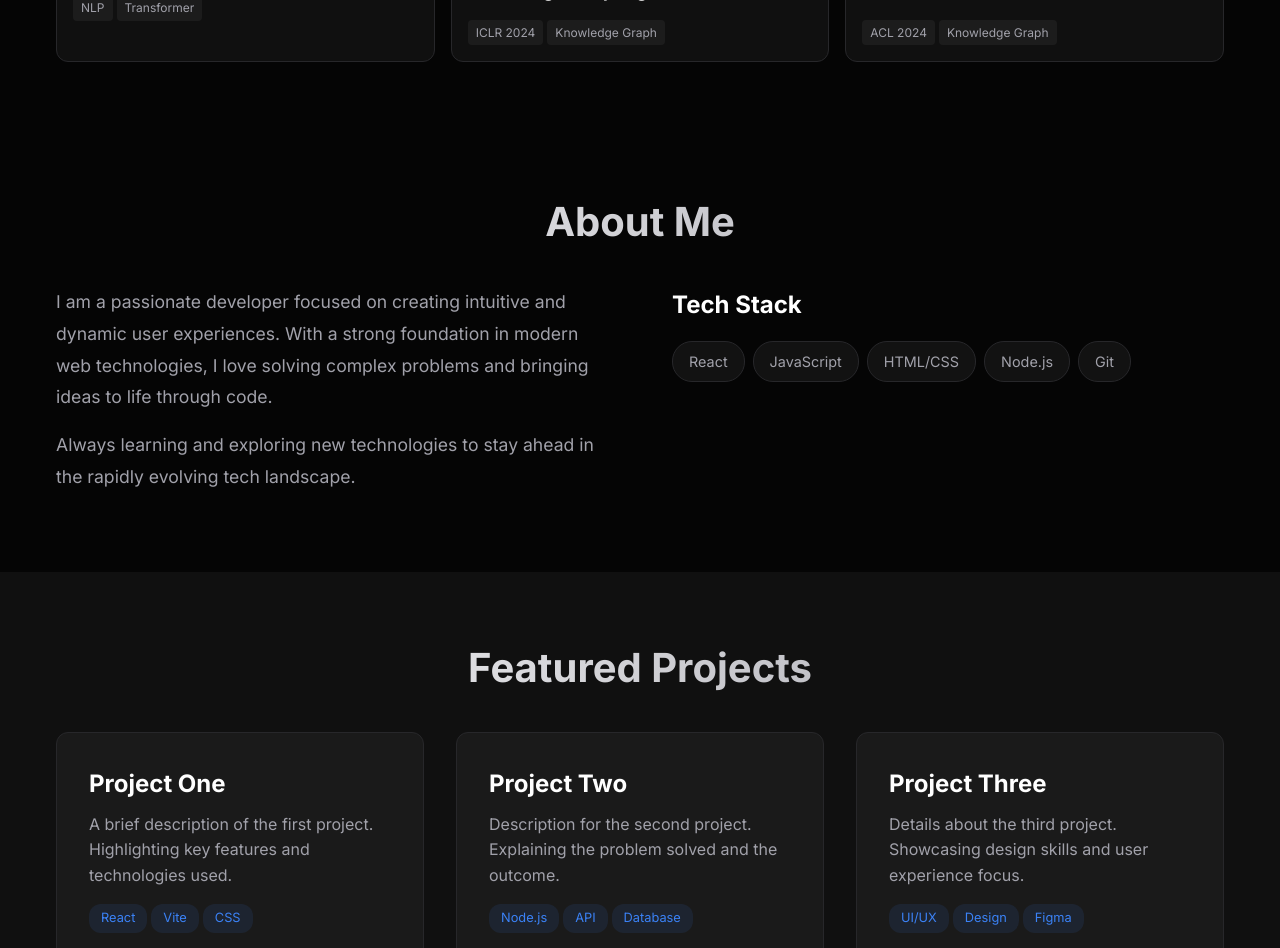
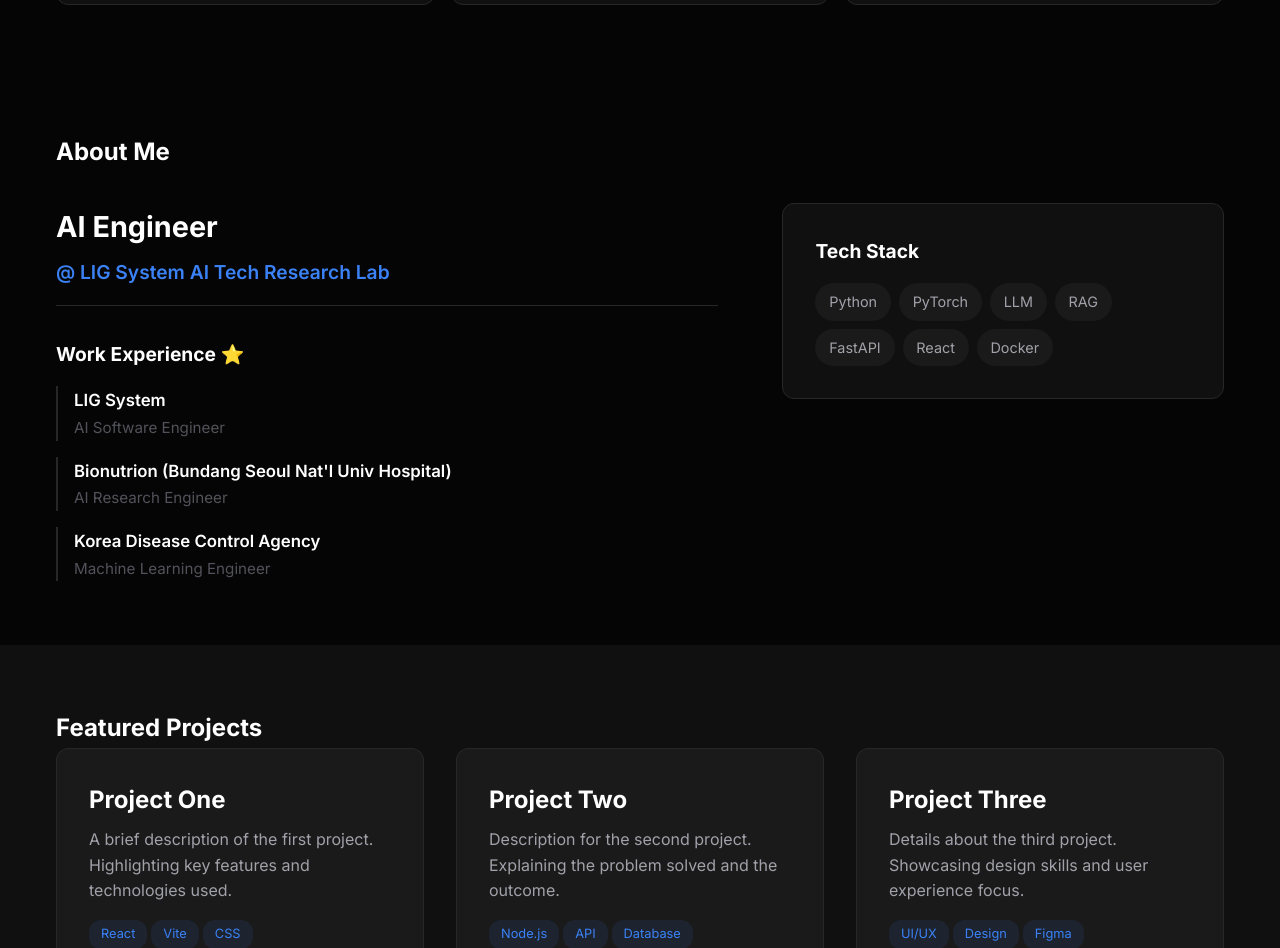
Before and after one commit to KeonhoChu/KeonhoChu.github.io, a React (Vite) app: page /#/ in a window 1280 px wide. Shown: the part 1080-2028 px from the top of the page. Built offline with nearby package versions, Linux system fonts and the light colour scheme.

Commit message:
Feat: Update About section with work experience

```diff
--- a/src/components/About.css
+++ b/src/components/About.css
@@ -3,35 +3,100 @@
     background-color: var(--bg-primary);
 }
 
-.section-title {
-    font-size: 2.5rem;
-    font-weight: 700;
-    margin-bottom: var(--spacing-lg);
-    text-align: center;
-    background: linear-gradient(to right, #fff, #a1a1aa);
-    -webkit-background-clip: text;
-    background-clip: text;
-    -webkit-text-fill-color: transparent;
+.about-content {
+    display: flex;
+    flex-direction: column;
+    gap: var(--spacing-lg);
 }
 
 .about-grid {
     display: grid;
-    grid-template-columns: 1fr 1fr;
+    grid-template-columns: 1.5fr 1fr;
     gap: var(--spacing-xl);
     align-items: start;
 }
 
-.about-text p {
+@media (max-width: 768px) {
+    .about-grid {
+        grid-template-columns: 1fr;
+    }
+}
+
+.about-text {
     color: var(--text-secondary);
+    font-size: 1.1rem;
+    line-height: 1.7;
+}
+
+.current-role {
+    margin-bottom: var(--spacing-lg);
+    padding-bottom: var(--spacing-md);
+    border-bottom: 1px solid var(--border-color);
+}
+
+.current-role h3 {
+    font-size: 1.8rem;
+    color: var(--text-primary);
+    margin-bottom: var(--spacing-xs);
+}
+
+.company-highlight {
+    color: var(--accent-primary);
+    font-weight: 600;
+    font-size: 1.2rem;
+}
+
+.subsection-title {
+    font-size: 1.2rem;
+    color: var(--text-primary);
     margin-bottom: var(--spacing-md);
-    font-size: 1.1rem;
-    line-height: 1.8;
+    display: flex;
+    align-items: center;
+    gap: 0.5rem;
+}
+
+.experience-list {
+    list-style: none;
+    padding: 0;
+    display: flex;
+    flex-direction: column;
+    gap: var(--spacing-md);
+}
+
+.experience-item {
+    display: flex;
+    flex-direction: column;
+    padding-left: var(--spacing-md);
+    border-left: 2px solid var(--border-color);
+    transition: border-color var(--transition-fast);
+}
+
+.experience-item:hover {
+    border-left-color: var(--accent-primary);
+}
+
+.experience-item .company {
+    font-weight: 600;
+    color: var(--text-primary);
+    font-size: 1.05rem;
+}
+
+.experience-item .role {
+    color: var(--text-tertiary);
+    font-size: 0.95rem;
+}
+
+.skills-container {
+    background: var(--bg-secondary);
+    padding: var(--spacing-lg);
+    border-radius: 12px;
+    border: 1px solid var(--border-color);
 }
 
 .skills-title {
-    font-size: 1.5rem;
+    font-size: 1.2rem;
+    color: var(--text-primary);
     margin-bottom: var(--spacing-md);
-    color: var(--text-primary);
 }
 
 .skills-list {
@@ -41,24 +106,18 @@
 }
 
 .skill-tag {
-    padding: 0.5rem 1rem;
-    background: rgba(255, 255, 255, 0.05);
-    border: 1px solid var(--border-color);
+    background: var(--bg-tertiary);
+    color: var(--text-secondary);
+    padding: 0.4rem 0.8rem;
     border-radius: 20px;
-    color: var(--text-secondary);
     font-size: 0.9rem;
     transition: all var(--transition-fast);
+    border: 1px solid transparent;
 }
 
 .skill-tag:hover {
-    border-color: var(--accent-primary);
+    background: rgba(59, 130, 246, 0.1);
     color: var(--accent-primary);
-    background: rgba(59, 130, 246, 0.1);
+    border-color: rgba(59, 130, 246, 0.3);
+    transform: translateY(-2px);
 }
-
-@media (max-width: 768px) {
-    .about-grid {
-        grid-template-columns: 1fr;
-        gap: var(--spacing-lg);
-    }
-}
--- a/src/components/About.jsx
+++ b/src/components/About.jsx
@@ -8,23 +8,40 @@ const About = () => {
                 <h2 className="section-title">About Me</h2>
                 <div className="about-grid">
                     <div className="about-text">
-                        <p>
-                            I am a passionate developer focused on creating intuitive and dynamic user experiences.
-                            With a strong foundation in modern web technologies, I love solving complex problems
-                            and bringing ideas to life through code.
-                        </p>
-                        <p>
-                            Always learning and exploring new technologies to stay ahead in the rapidly evolving tech landscape.
-                        </p>
+                        <div className="current-role">
+                            <h3>AI Engineer</h3>
+                            <p className="company-highlight">@ LIG System AI Tech Research Lab</p>
+                        </div>
+
+                        <div className="experience-section">
+                            <h3 className="subsection-title">Work Experience ⭐</h3>
+                            <ul className="experience-list">
+                                <li className="experience-item">
+                                    <span className="company">LIG System</span>
+                                    <span className="role">AI Software Engineer</span>
+                                </li>
+                                <li className="experience-item">
+                                    <span className="company">Bionutrion (Bundang Seoul Nat'l Univ Hospital)</span>
+                                    <span className="role">AI Research Engineer</span>
+                                </li>
+                                <li className="experience-item">
+                                    <span className="company">Korea Disease Control Agency</span>
+                                    <span className="role">Machine Learning Engineer</span>
+                                </li>
+                            </ul>
+                        </div>
                     </div>
+
                     <div className="skills-container">
                         <h3 className="skills-title">Tech Stack</h3>
                         <div className="skills-list">
+                            <span className="skill-tag">Python</span>
+                            <span className="skill-tag">PyTorch</span>
+                            <span className="skill-tag">LLM</span>
+                            <span className="skill-tag">RAG</span>
+                            <span className="skill-tag">FastAPI</span>
                             <span className="skill-tag">React</span>
-                            <span className="skill-tag">JavaScript</span>
-                            <span className="skill-tag">HTML/CSS</span>
-                            <span className="skill-tag">Node.js</span>
-                            <span className="skill-tag">Git</span>
+                            <span className="skill-tag">Docker</span>
                         </div>
                     </div>
                 </div>
```
